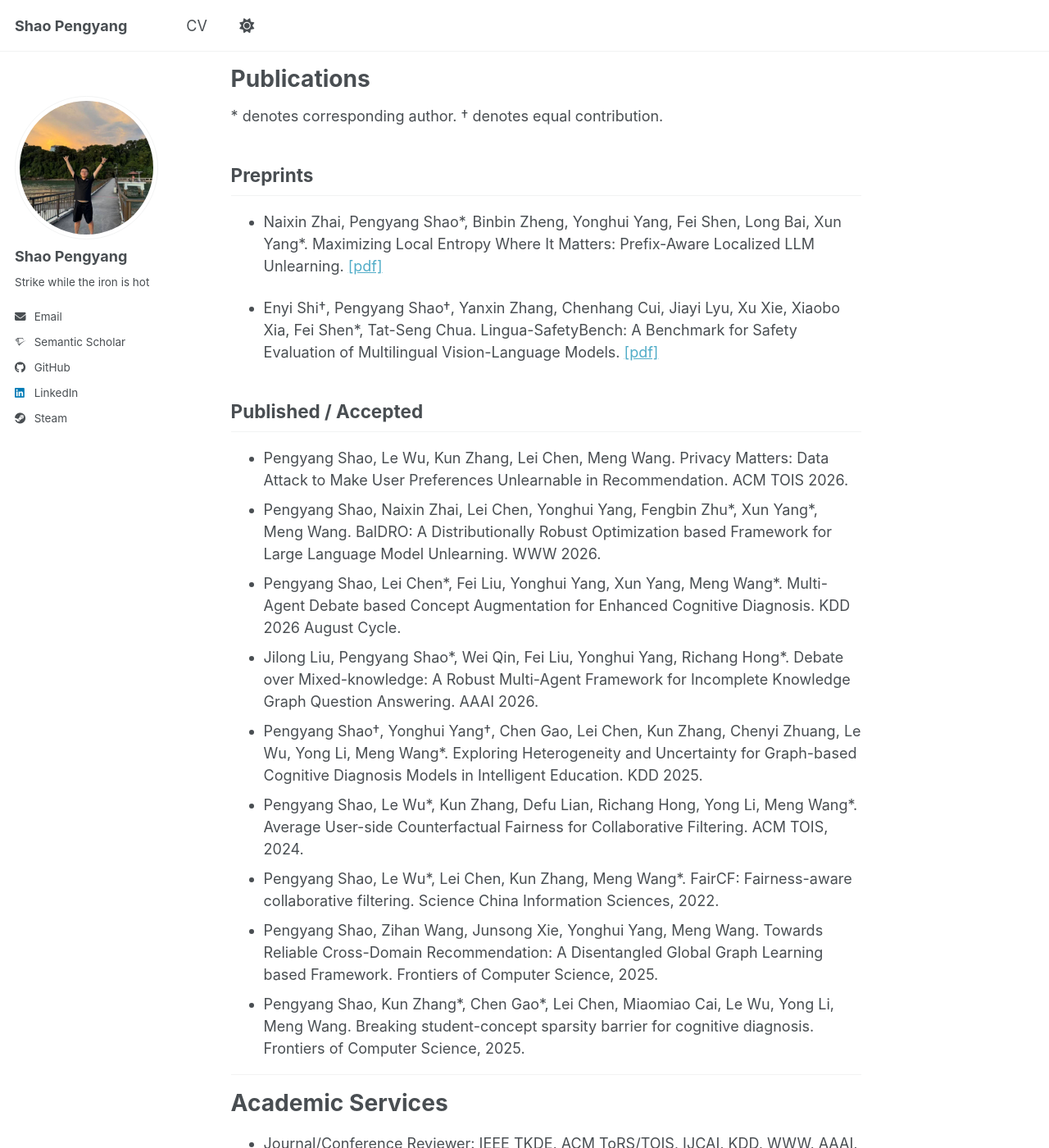
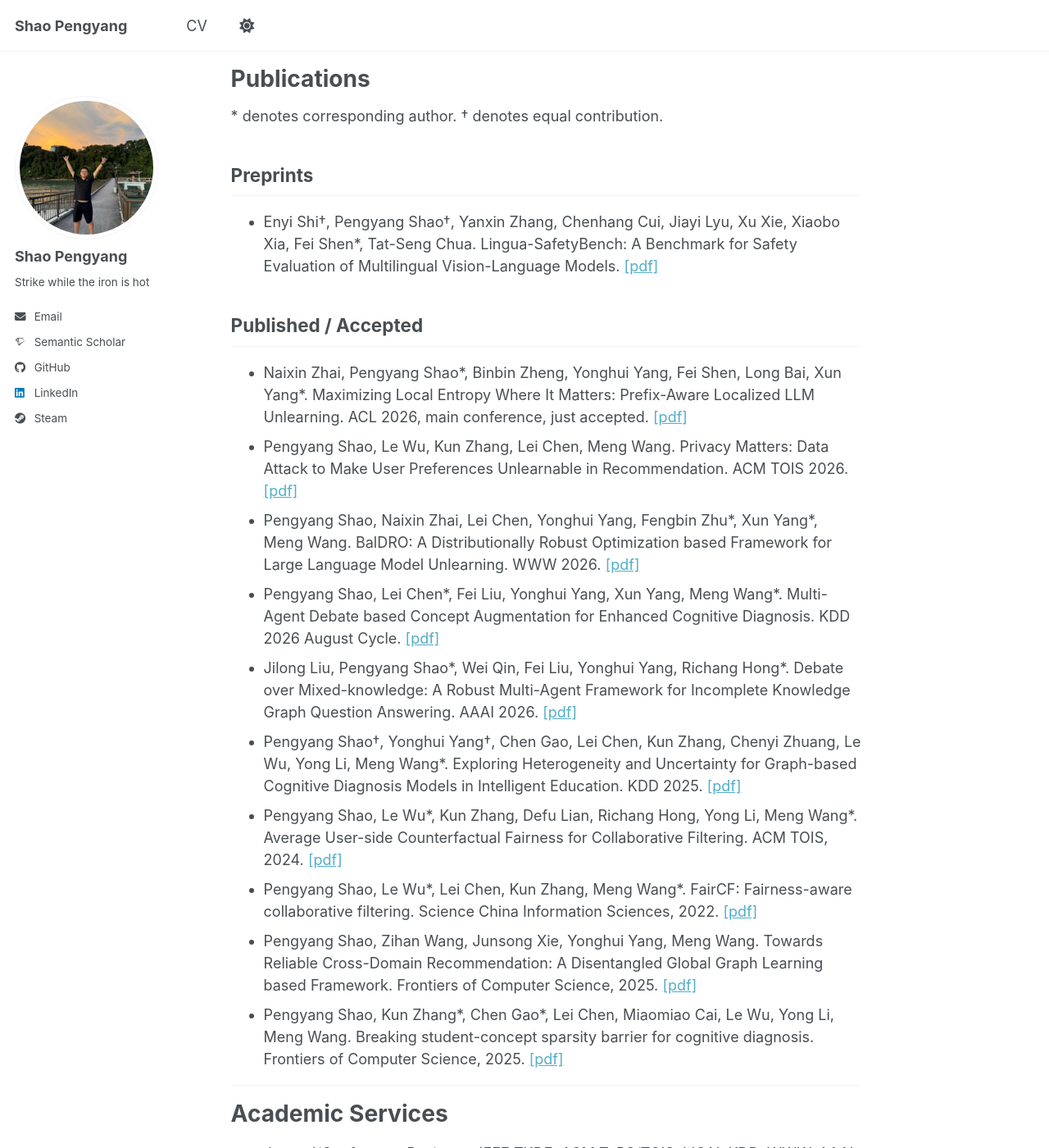
Before and after one commit to ShaoPengyang/ShaoPengyang.github.io, a Jekyll site: the page built from _pages/about.md, in a window 1280 px wide and 1400 px high, scrolled down 867 px. Shown: the whole window at 82% size. Built offline with Jekyll 4.4.1, drawn with Linux system fonts in a browser that asks for light colours; some web fonts are replaced; a script bundle is joined from its source files by our own code; library files that are not in the unit come from our copies.

Commit message:
Update about.md

```diff
--- a/_pages/about.md
+++ b/_pages/about.md
@@ -74,23 +74,21 @@ Publications
 Preprints
 ------
 
-- Naixin Zhai, Pengyang Shao\*, Binbin Zheng, Yonghui Yang, Fei Shen, Long Bai, Xun Yang\*. Maximizing Local Entropy Where It Matters: Prefix-Aware Localized LLM Unlearning.  <a href="https://arxiv.org/abs/2601.03190">[pdf]</a>
-
 
 - Enyi Shi†, Pengyang Shao†, Yanxin Zhang, Chenhang Cui, Jiayi Lyu, Xu Xie, Xiaobo Xia, Fei Shen\*, Tat-Seng Chua. Lingua-SafetyBench: A Benchmark for Safety Evaluation of Multilingual Vision-Language Models. <a href="https://arxiv.org/abs/2601.22737">[pdf]</a>
 
 Published / Accepted
 ------
-
-- Pengyang Shao, Le Wu, Kun Zhang, Lei Chen, Meng Wang. Privacy Matters: Data Attack to Make User Preferences Unlearnable in Recommendation. ACM TOIS 2026.
-- Pengyang Shao, Naixin Zhai, Lei Chen, Yonghui Yang, Fengbin Zhu\*, Xun Yang\*, Meng Wang. BalDRO: A Distributionally Robust Optimization based Framework for Large Language Model Unlearning. WWW 2026.
-- Pengyang Shao, Lei Chen\*, Fei Liu, Yonghui Yang, Xun Yang, Meng Wang\*. Multi-Agent Debate based Concept Augmentation for Enhanced Cognitive Diagnosis. KDD 2026 August Cycle.
-- Jilong Liu, Pengyang Shao\*, Wei Qin, Fei Liu, Yonghui Yang, Richang Hong\*. Debate over Mixed-knowledge: A Robust Multi-Agent Framework for Incomplete Knowledge Graph Question Answering. AAAI 2026.
-- Pengyang Shao†, Yonghui Yang†, Chen Gao, Lei Chen, Kun Zhang, Chenyi Zhuang, Le Wu, Yong Li, Meng Wang\*. Exploring Heterogeneity and Uncertainty for Graph-based Cognitive Diagnosis Models in Intelligent Education. KDD 2025.
-- Pengyang Shao, Le Wu\*, Kun Zhang, Defu Lian, Richang Hong, Yong Li, Meng Wang\*. Average User-side Counterfactual Fairness for Collaborative Filtering. ACM TOIS, 2024.
-- Pengyang Shao, Le Wu\*, Lei Chen, Kun Zhang, Meng Wang\*. FairCF: Fairness-aware collaborative filtering. Science China Information Sciences, 2022.
-- Pengyang Shao, Zihan Wang, Junsong Xie, Yonghui Yang, Meng Wang. Towards Reliable Cross-Domain Recommendation: A Disentangled Global Graph Learning based Framework. Frontiers of Computer Science, 2025.
-- Pengyang Shao, Kun Zhang\*, Chen Gao\*, Lei Chen, Miaomiao Cai, Le Wu, Yong Li, Meng Wang. Breaking student-concept sparsity barrier for cognitive diagnosis. Frontiers of Computer Science, 2025.
+- Naixin Zhai, Pengyang Shao\*, Binbin Zheng, Yonghui Yang, Fei Shen, Long Bai, Xun Yang\*. Maximizing Local Entropy Where It Matters: Prefix-Aware Localized LLM Unlearning. ACL 2026, main conference, just accepted. <a href="https://arxiv.org/abs/2601.03190">[pdf]</a>
+- Pengyang Shao, Le Wu, Kun Zhang, Lei Chen, Meng Wang. Privacy Matters: Data Attack to Make User Preferences Unlearnable in Recommendation. ACM TOIS 2026. <a href="https://dl.acm.org/doi/10.1145/3803545">[pdf]</a>
+- Pengyang Shao, Naixin Zhai, Lei Chen, Yonghui Yang, Fengbin Zhu\*, Xun Yang\*, Meng Wang. BalDRO: A Distributionally Robust Optimization based Framework for Large Language Model Unlearning. WWW 2026. <a href="https://arxiv.org/abs/2601.09172">[pdf]</a>
+- Pengyang Shao, Lei Chen\*, Fei Liu, Yonghui Yang, Xun Yang, Meng Wang\*. Multi-Agent Debate based Concept Augmentation for Enhanced Cognitive Diagnosis. KDD 2026 August Cycle. <a href="">[pdf]</a>
+- Jilong Liu, Pengyang Shao\*, Wei Qin, Fei Liu, Yonghui Yang, Richang Hong\*. Debate over Mixed-knowledge: A Robust Multi-Agent Framework for Incomplete Knowledge Graph Question Answering. AAAI 2026. <a href="https://arxiv.org/abs/2511.12208">[pdf]</a>
+- Pengyang Shao†, Yonghui Yang†, Chen Gao, Lei Chen, Kun Zhang, Chenyi Zhuang, Le Wu, Yong Li, Meng Wang\*. Exploring Heterogeneity and Uncertainty for Graph-based Cognitive Diagnosis Models in Intelligent Education. KDD 2025. <a href="https://dl.acm.org/doi/10.1145/3690624.3709264">[pdf]</a>
+- Pengyang Shao, Le Wu\*, Kun Zhang, Defu Lian, Richang Hong, Yong Li, Meng Wang\*. Average User-side Counterfactual Fairness for Collaborative Filtering. ACM TOIS, 2024. <a href="https://dl.acm.org/doi/10.1145/3656639">[pdf]</a>
+- Pengyang Shao, Le Wu\*, Lei Chen, Kun Zhang, Meng Wang\*. FairCF: Fairness-aware collaborative filtering. Science China Information Sciences, 2022. <a href="https://link.springer.com/article/10.1007/s11432-020-3404-y">[pdf]</a>
+- Pengyang Shao, Zihan Wang, Junsong Xie, Yonghui Yang, Meng Wang. Towards Reliable Cross-Domain Recommendation: A Disentangled Global Graph Learning based Framework. Frontiers of Computer Science, 2025. <a href="https://journal.hep.com.cn/fcs/EN/10.1007/s11704-025-51176-4">[pdf]</a>
+- Pengyang Shao, Kun Zhang\*, Chen Gao\*, Lei Chen, Miaomiao Cai, Le Wu, Yong Li, Meng Wang. Breaking student-concept sparsity barrier for cognitive diagnosis. Frontiers of Computer Science, 2025. <a href="https://link.springer.com/article/10.1007/s11704-025-40591-2">[pdf]</a>
 
 ---
 
```
